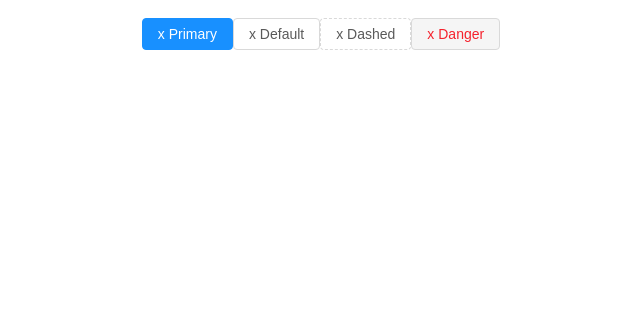
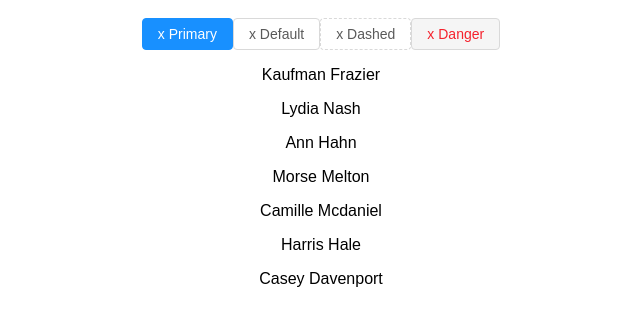
Before and after one commit to bkchu/react-adv-afternoon, a React (Create React App) app: page / in a window 1280 px wide. Shown: the top 326 px of the page, without its empty margins (319-959 px from the left). Built offline with nearby package versions, Linux system fonts and the light colour scheme.

Commit message:
finished list hoc

```diff
--- a/src/App.js
+++ b/src/App.js
@@ -2,15 +2,11 @@ import React, { Component } from "react";
 import logo from "./logo.svg";
 import "./App.css";
 import Button from "./components/Button/Button";
+import List from "./components/List/List";
 
 class App extends Component {
   render() {
     let buttonStyles = {
-      // styles: PropTypes.shape({
-      //   color: PropTypes.string,
-      //   backgroundColor: PropTypes.string,
-      //   border: PropTypes.string
-      // }),
       primary: {
         color: "#fff",
         backgroundColor: "#1890ff",
@@ -40,6 +36,7 @@ class App extends Component {
         <Button styles={buttonStyles.default}>Default</Button>
         <Button styles={buttonStyles.dashed}>Dashed</Button>
         <Button styles={buttonStyles.danger}>Danger</Button>
+        <List />
       </div>
     );
   }
--- a/src/components/Button/Button.js
+++ b/src/components/Button/Button.js
@@ -32,7 +32,7 @@ Button.propTypes = {
     backgroundColor: PropTypes.string,
     border: PropTypes.string
   }),
-  children: PropTypes.string.isRequired
+  children: PropTypes.any.isRequired
 };
 
 export default withIcon(Button);
--- /dev/null
+++ b/src/components/List/List.js
@@ -0,0 +1,17 @@
+import React from "react";
+import withPeople from "../hoc/withPeople";
+
+const List = ({ people }) => {
+  return (
+    <div>
+      {people[0] &&
+        people.map((person, index) => {
+          return (
+            <p key={index}>{`${person.name.first} ${person.name.last}`}</p>
+          );
+        })}
+    </div>
+  );
+};
+
+export default withPeople(List);
--- /dev/null
+++ b/src/components/hoc/withPeople.js
@@ -0,0 +1,55 @@
+import React from "react";
+
+const withPeople = WrappedComponent => {
+  return class extends React.Component {
+    render() {
+      const listOfPeople = [
+        {
+          name: {
+            first: "Kaufman",
+            last: "Frazier"
+          }
+        },
+        {
+          name: {
+            first: "Lydia",
+            last: "Nash"
+          }
+        },
+        {
+          name: {
+            first: "Ann",
+            last: "Hahn"
+          }
+        },
+        {
+          name: {
+            first: "Morse",
+            last: "Melton"
+          }
+        },
+        {
+          name: {
+            first: "Camille",
+            last: "Mcdaniel"
+          }
+        },
+        {
+          name: {
+            first: "Harris",
+            last: "Hale"
+          }
+        },
+        {
+          name: {
+            first: "Casey",
+            last: "Davenport"
+          }
+        }
+      ];
+      return <WrappedComponent {...this.props} people={listOfPeople} />;
+    }
+  };
+};
+
+export default withPeople;
```
